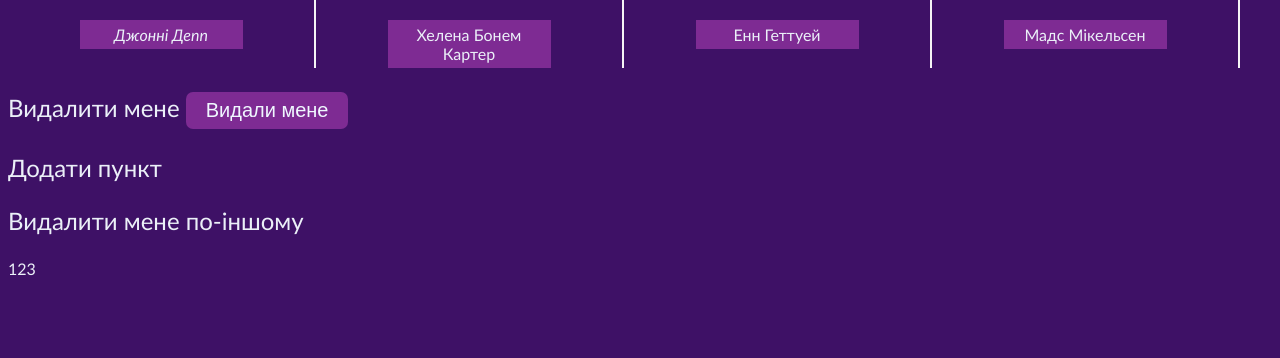
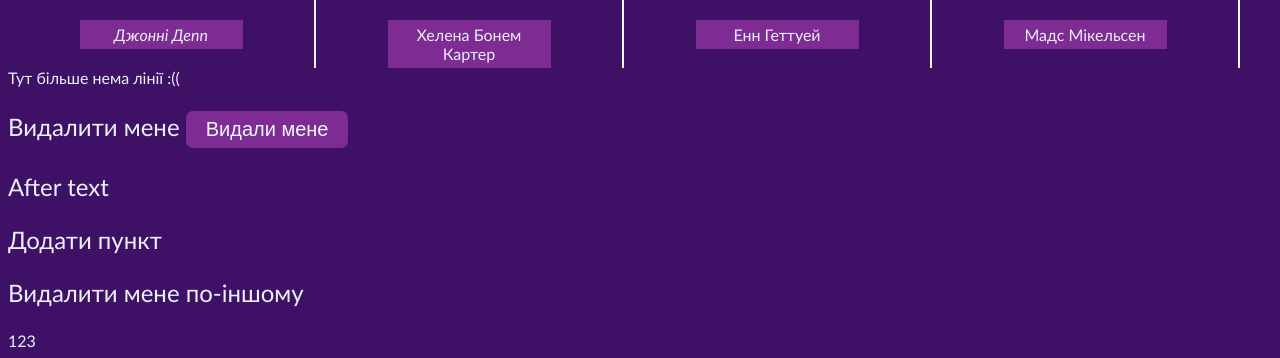
Before and after one commit to amoutens/MovieStars_Proj, a plain HTML site: page gallery.html in a window 1280 px wide. Shown: the part 443-801 px from the top of the page. Drawn offline with Linux system fonts and the light colour scheme.

Commit message:
added more Nodes

```diff
--- a/gallery.html
+++ b/gallery.html
@@ -37,6 +37,7 @@
     setTimeout(function() {
     body.style.backgroundColor = '';
 }, 3000);
+
 const newParagraph = document.createElement('p');
 const newText = document.createTextNode('Додати пункт');
 newParagraph.appendChild(newText);
@@ -49,6 +50,33 @@ const deleteText = document.createTextNode('Видалити мене по-ін
 deleteNode.appendChild(deleteText);
 document.body.append(deleteNode);
 
+
+const firstParagraph = document.querySelector('p');
+console.log("data:", firstParagraph.data);
+
+firstParagraph.data = 'Нова дата';
+console.log("data after setting:", firstParagraph.data);
+
+const newParagraph2 = document.createElement('p');
+const prependNode = document.createElement('hr');
+newParagraph2.appendChild(prependNode);
+document.body.insertBefore(newParagraph2, firstParagraph);
+
+const afterNode = document.createElement('p');
+afterNode.textContent = 'After text ';
+firstParagraph.after(afterNode);
+
+setTimeout(function() {
+    const replaceNode = document.createElement('span');
+replaceNode.textContent = 'Тут більше нема лінії :(( ';
+newParagraph2.replaceWith(replaceNode);
+}, 5000);
+
+
+
+
+
+
 document.write(123);
 
 </script>
```
Also changed, not shown: biography.html (+1 -0 lines).
